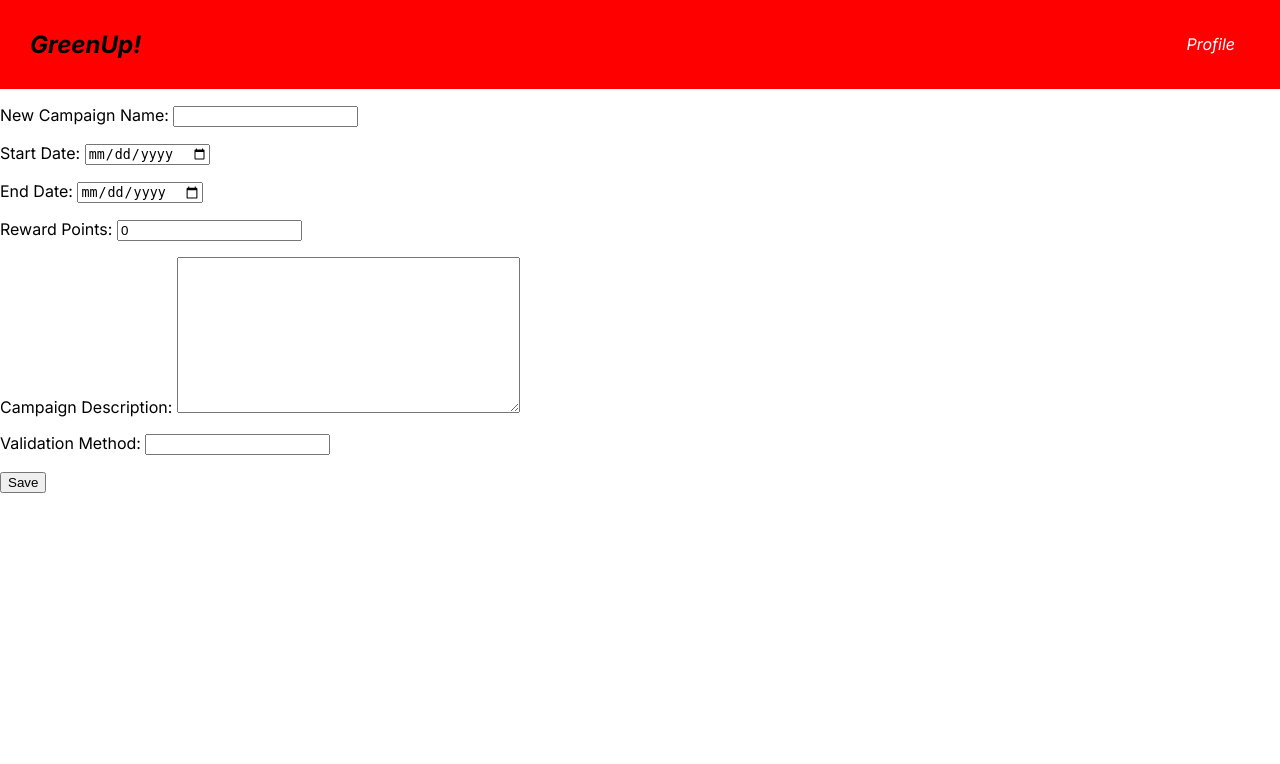
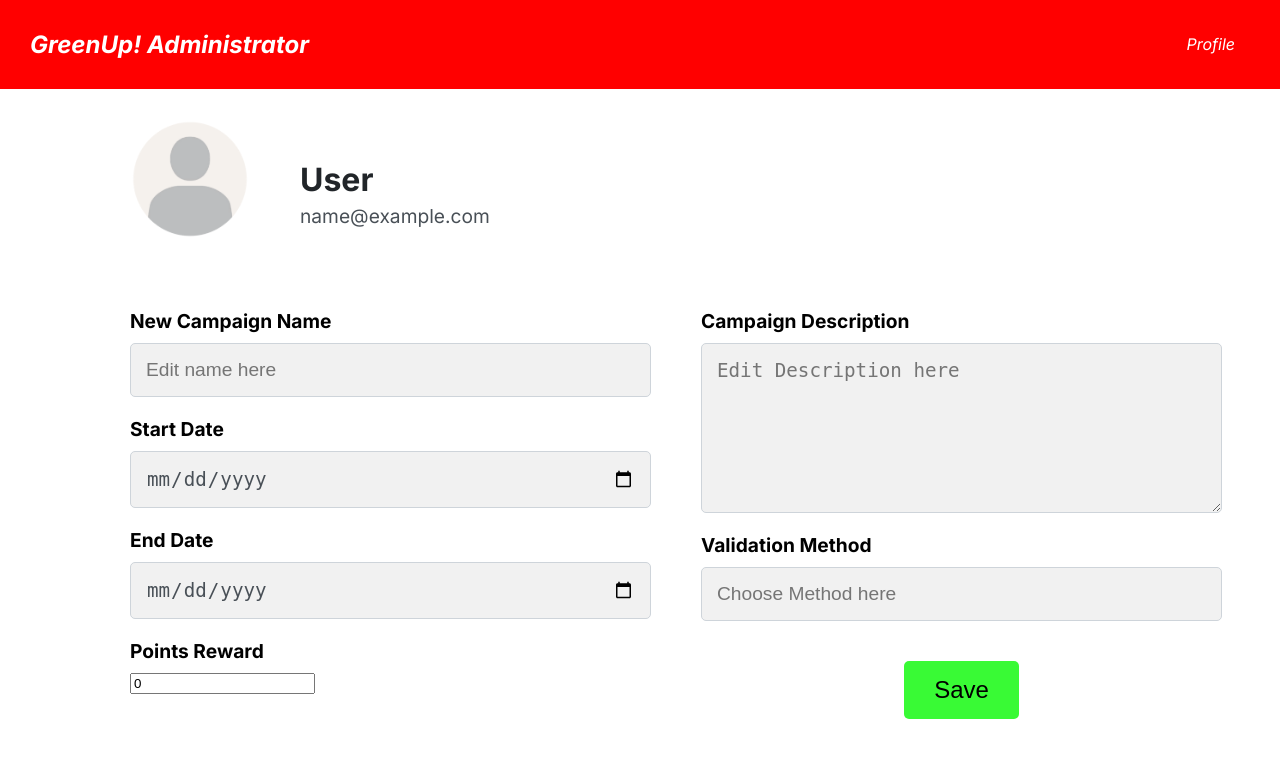
Before and after one commit to CSCI3356-Fall2024/Team-ML, a Django app: page /campaign_create/ in a window 1280 px wide. Shown: the top 764 px of the page. Run offline with Django 5.2, Linux system fonts and the light colour scheme; a user stored in the database is signed in; tables that the repository leaves empty hold one stand-in row (values such as "Sample post").

Commit message:
styling for create campaign
updated forms.py, campaign_create.html, views.py; created campaign.css

```diff
--- a/HTeamML/mysite/main/forms.py
+++ b/HTeamML/mysite/main/forms.py
@@ -48,8 +48,12 @@ class CampaignForm(forms.ModelForm):
         }
 
         widgets = {
-            'startdate': forms.DateInput(attrs={'type': 'date'}),
-            'enddate': forms.DateInput(attrs={'type': 'date'}),
+            'name': forms.TextInput(attrs={'class': 'form-control', 'placeholder': 'Edit name here'}),
+            'startdate': forms.DateInput(attrs={'type': 'date', 'class': 'form-control', 'placeholder': 'Choose date here'}),
+            'enddate': forms.DateInput(attrs={'type': 'date', 'class': 'form-control', 'placeholder': 'Choose date here'}),
+            'pointsreward': forms.NumberInput(attrs={'class': 'form-control', 'placeholder': 'Edit points here'}),
+            'description': forms.Textarea(attrs={'class': 'form-control', 'placeholder': 'Edit Description here', 'rows': 3}),
+            'validationmethod': forms.TextInput(attrs={'class': 'form-control', 'placeholder': 'Choose Method here'})
         }
 
 
--- a/HTeamML/mysite/main/templates/campaign_create.html
+++ b/HTeamML/mysite/main/templates/campaign_create.html
@@ -1,71 +1,19 @@
-<!DOCTYPE html>
-<html lang="en">
+{% load static %}
+
 <head>
     <meta charset="UTF-8">
     <meta name="viewport" content="width=device-width, initial-scale=1.0">
     <link rel="preconnect" href="https://fonts.googleapis.com">
     <link rel="preconnect" href="https://fonts.gstatic.com" crossorigin>
     <link href="https://fonts.googleapis.com/css2?family=Inter:ital,opsz,wght@0,14..32,100..900;1,14..32,100..900&display=swap" rel="stylesheet">
-
-
-    <style>
-        body {
-            font-family: 'Inter', sans-serif;
-            margin: 0px;
-            padding: 0px;
-        }
-        nav {
-            background-color: red;
-            color: white;
-            padding: 10px;
-            margin: 0;
-            width: 100%;
-        }
-        .nav-container {
-            display: flex;
-            justify-content: space-between;
-            align-items: center;
-        }
-        .nav-title a {
-            margin: 0;
-            margin-left: 20px;
-            color: black;
-            text-decoration: none;
-        }
-        .nav-links {
-            display: flex;
-            gap: 100px;
-            margin: 0;
-            padding: 0;
-            list-style-type: none;
-        }
-        .nav-links li {
-            display: inline;
-        }
-        .nav-links li a {
-            color: white;
-            text-decoration: none;
-            margin: 30px;
-        }
-        .nav-title, .nav-links {
-            flex: 1;
-        }
-        .nav-links {
-            justify-content: flex-end;
-            margin-right: 25px;
-        }
-
-    </style>
-    <title>{% block title %}GreenUp!{% endblock %}</title>
-
-    {% load static %}
+    <link rel="stylesheet" type="text/css" href="{% static 'styles/campaign.css' %}">
 </head>
 
 <body>
     <nav>
         <div class="nav-container">
             <div class="nav-title">
-                <em><h1><a href="{% url 'landing' %}">GreenUp!</a></h1></em>
+                <em><h1><a href="{% url 'landing' %}" style="color: white;">GreenUp! Administrator</a></h1></em>
             </div>
 
             <div class="nav-links">
@@ -74,20 +22,52 @@
                 </ul>
             </div>
         </div>
+
     </nav>
-
-    <div class="content">
+    <div class="name">
+        <div class="name-header">
+            <img class="avatar" src="{% static 'images/Default_Avatar.png' %}" alt="Avatar">
+            <div class="user-details">
+                <h2>{{ user.fullname }}</h2>
+                <p>{{ user.email }}</p>
+            </div>
+        </div>
+    </div>
+    <div class="create-profile-form">
         {% block content %}
         <form method="POST">
             {% csrf_token %}
-                  {{ form.as_p }}
-                  {% if user.is_staff %}
+            <div class = "left">
+                <label for="name">New Campaign Name</label>
+                {{ form.name }}
+
+                <label for="startdate">Start Date</label>
+                {{ form.startdate }}
+
+                <label for="enddate">End Date</label>
+                {{ form.enddate }}
+
+                <label for="pointsreward">Points Reward</label>
+                {{ form.pointsreward }}
+            </div>
+
+            <div class = "right">
+                <label for="description">Campaign Description</label>
+                {{ form.description }}
+
+                <label for="validationmethod">Validation Method</label>
+                {{ form.validationmethod }}
+
+                <div class="post-button">
+                    {% if user.supervisor %}
                         <button type="submit">Save</button>
                     {% else %}
-                     <button type="button" onclick="alert('You do not have permission to create a campaign.')" disabled>Save</button>
+                        <button type="button" onclick="alert('You do not have permission to create a campaign.')" disabled>Post</button>
                     {% endif %}
+                </div>
+            </div>
         </form>
         {% endblock %}
     </div>
-</body>
-</html>
+</div>
+</body
--- a/HTeamML/mysite/main/views.py
+++ b/HTeamML/mysite/main/views.py
@@ -5,12 +5,8 @@ from django.utils import timezone
 from django.contrib import messages
 from django.urls import reverse
 
-
 from .forms import UserProfileForm, CampaignForm
 from .models import User, Campaign
-
-
-
 
 def logout_view(request):
   logout(request)
@@ -27,8 +23,6 @@ def rewards_view(request):
 
 def landing_view(request):
    return render(request, 'landing.html')
-
-
 
 def profile_view(request):
   user = get_object_or_404(User, email=request.user.email)
@@ -57,7 +51,6 @@ def profile_create_view(request):
     }
     return render(request, "profile_create.html", context)
 
-
 def check(request):
     google_email = request.user.email
 
@@ -66,9 +59,6 @@ def check(request):
         return redirect('profile')
     else:
         return redirect('profile_create')
-
-
-
 
 @login_required
 def campaign_list_view(request):
@@ -87,6 +77,9 @@ def campaign_list_view(request):
   })
 
 def create_campaign(request):
+    user_email = request.user.email
+    user = User.objects.filter(email=user_email).first()  # Get the user object
+
     if request.method == 'POST':
         form = CampaignForm(request.POST)
         if form.is_valid():
@@ -95,8 +88,10 @@ def create_campaign(request):
     else:
         form = CampaignForm()
 
-    return render(request, 'campaign_create.html', {'form': form})
-
+    return render(request, 'campaign_create.html', {
+        'form': form,
+        'user': user
+    })
 
 @login_required
 def complete_campaign(request, campaign_id):
@@ -112,5 +107,3 @@ def complete_campaign(request, campaign_id):
         messages.success(request, f"Campaign '{campaign.name}' completed!")
     else:
         messages.info(request, f"Error: Campaign '{campaign.name}' is already completed.")
-
-    return redirect(reverse('campaign_list'))
--- /dev/null
+++ b/HTeamML/mysite/static/styles/campaign.css
@@ -0,0 +1,192 @@
+body {
+    font-family: 'Inter', sans-serif;
+    margin: 0px;
+    padding: 0px;
+}
+nav {
+    background-color: red;
+    color: white;
+    padding: 10px;
+    margin: 0;
+    width: 100%;
+}
+.nav-container {
+    display: flex;
+    justify-content: space-between;
+    align-items: center;
+}
+.nav-title a {
+    margin: 0;
+    margin-left: 20px;
+    color: black;
+    text-decoration: none;
+}
+.nav-links {
+    display: flex;
+    gap: 100px;
+    margin: 0;
+    padding: 0;
+    list-style-type: none;
+}
+.nav-links li {
+    display: inline;
+}
+.nav-links li a {
+    color: white;
+    text-decoration: none;
+    margin: 30px;
+}
+.nav-title, .nav-links {
+    flex: 1;
+}
+.nav-links {
+    justify-content: flex-end;
+    margin-right: 25px;
+}
+.name {
+    display: flex;
+    justify-content: left;
+    margin-top: 30px;
+    margin-left: 100px;
+}
+
+.name-header {
+    display: flex;
+    align-items: center;
+    margin-bottom: 20px;
+    margin-left: 30px;
+    gap:50px;
+}
+
+.post-button {
+    display: flex;
+    align-items: center;
+}
+
+.profile-info {
+    display: flex;
+    flex-direction: column;
+    margin-left: 20px;
+}
+
+img.avatar {
+    width: 120px;
+    height: 120px;
+    border-radius: 50%;
+}
+
+.container {
+    display: flex;
+    justify-content: center;
+    align-items: flex-start;
+    padding: 40px;
+    gap: 50px;
+    width: 100%;
+    box-sizing: border-box;
+}
+
+.form-container {
+    margin: 0 100px;
+    display: flex;
+    justify-content: center;
+    width: 100%;
+}
+
+/* Left Column: Profile Information */
+.admin-info {
+    flex: 1;
+    text-align: center;
+}
+.avatar {
+    width: 150px;
+    height: 150px;
+    border-radius: 50%;
+    margin-bottom: 20px;
+}
+.user-details h2 {
+    font-size: 2rem;
+    margin: 10px 0 5px;
+    color: #212529;
+}
+.user-details p {
+    font-size: 1.2rem;
+    color: #495057;
+    margin: 0;
+}
+
+.create-profile-form {
+    display: flex;
+    width: 90%;
+    padding: 30px;
+    border-radius: 10px;
+    box-sizing: border-box;
+    justify-content: flex-end;
+    margin: 0 100px;
+}
+
+.create-profile-form input[type="text"],
+.create-profile-form input[type="date"],
+.create-profile-form textarea,
+.create-profile-form select {
+    width: 100%;
+    padding: 15px;
+    font-size: 1.2rem;
+    color: #495057;
+    background-color: #f1f1f1;
+    border: 1px solid #ced4da;
+    border-radius: 5px;
+    margin-bottom: 20px;
+}
+
+.create-profile-form form {
+    display: flex;
+    gap: 50px;
+    width: 100%;
+}
+
+.create-profile-form div {
+    width: 100%;
+}
+
+.create-profile-form label {
+    display: block;
+    font-weight: bold;
+    margin-bottom: 10px;
+    font-size: 1.2rem;
+    color: black;
+}
+
+.create-profile-form textarea {
+    resize: vertical;
+    height: 170px;
+    width: 100%;
+}
+
+
+.post-button {
+    display: flex;
+    justify-content: center;
+    align-items: center;
+    margin-top: 20px;
+}
+
+.post-button button {
+    padding: 15px 30px;
+    font-size: 1.5rem;
+    color: black;
+    background-color: #39FA35;
+    border: none;
+    border-radius: 5px;
+    cursor: pointer;
+}
+
+.post-button button:hover {
+    background-color: #00cc3d;
+}
+
+.post-button button:disabled {
+    background-color: #ccc;
+    color: #666;
+    cursor: not-allowed;
+    opacity: 0.6;
+}
```
Lines whose indentation alone changed are shown as unchanged.
